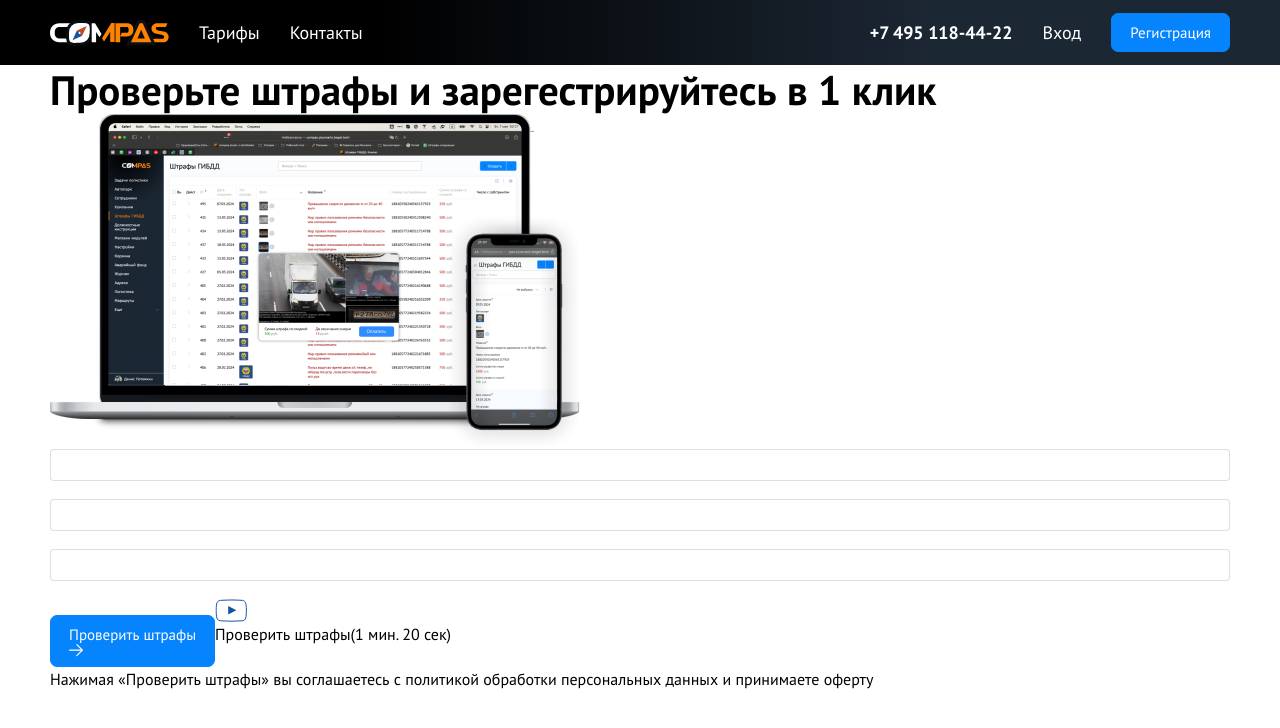
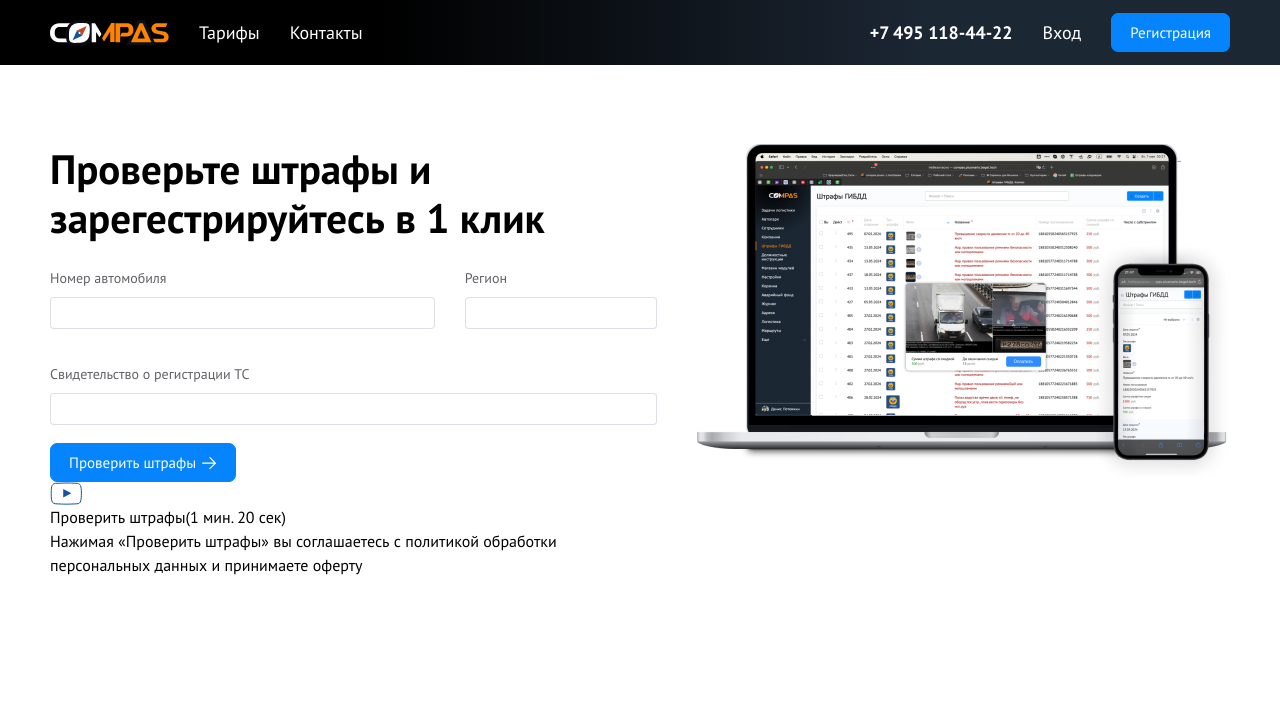
Before and after one commit to dartweider2000/compas-app, a Nuxt app: page / in a window 1280 px wide. Shown: the top 728 px of the page. Built offline with nearby package versions, Linux system fonts and the light colour scheme.

Commit message:
add svg arrow component and continue to do base css structure of form top block

```diff
--- a/components/MainPage/MainPageFormBlock.vue
+++ b/components/MainPage/MainPageFormBlock.vue
@@ -1,6 +1,5 @@
 <script setup lang="ts">
   import macImageSrc from "~/assets/img/mac-iphone-image.png";
-  import arrowImageSrc from "~/assets/img/button-arrow.svg";
   import youtubeImageSrc from "~/assets/img/youtube.svg";
 </script>
 
@@ -20,20 +19,30 @@
           label-position="top"
           @submit.prevent
         >
-          <ElFormItem class="top-block__form-item block-from-item">
+          <ElFormItem
+            class="top-block__form-item block-from-item"
+            label="Номер автомобиля"
+          >
             <ElInput class="top-block__form-item block-input" />
           </ElFormItem>
-          <ElFormItem class="top-block__form-item block-from-item">
+          <ElFormItem
+            class="top-block__form-item block-from-item"
+            label="Регион"
+          >
             <ElInput class="top-block__form-item block-input" />
           </ElFormItem>
-          <ElFormItem class="top-block__form-item block-from-item">
+          <ElFormItem
+            class="top-block__form-item block-from-item"
+            label="Свидетельство о регистрации ТС"
+          >
             <ElInput class="top-block__form-item block-input" />
           </ElFormItem>
         </ElForm>
         <div class="top-block__actions">
           <button class="top-block__light-blue-button btn btn_light-blue">
             <span>Проверить штрафы</span>
-            <img :src="arrowImageSrc" alt="arrow" loading="lazy" />
+            <!-- <img :src="arrowImageSrc" alt="arrow" loading="lazy" /> -->
+            <SvgArrow />
           </button>
           <button class="top-block__youtube-button btn btn_youtube">
             <img :src="youtubeImageSrc" alt="youtube" loading="lazy" />
@@ -54,27 +63,46 @@
   .top-block {
     // .top-block__container
     &__container {
+      @apply grid grid-rows-[auto,auto] grid-cols-[1fr,auto] gap-x-[40px] gap-y-[25px];
     }
     // .top-block__title
     &__title {
     }
     // .top-block__image
     &__image {
+      @apply row-span-2;
     }
     // .top-block__form-wrapper
     &__form-wrapper {
     }
     // .top-block__form
     &__form {
+      @apply grid grid-rows-[auto,auto] grid-cols-[2fr,1fr] gap-x-[30px] gap-y-[16px];
     }
     // .top-block__form-item
     &__form-item {
+      &:last-child {
+        @apply col-span-2;
+      }
     }
     // .top-block__actions
     &__actions {
     }
     // .top-block__light-blue-button
     &__light-blue-button {
+      @apply flex gap-[6px] items-center;
+
+      @media (hover: hover) {
+        &:hover {
+          :deep(.path) {
+            @apply fill-[--light-blue];
+          }
+        }
+      }
+
+      & svg {
+        @apply mt-[2px];
+      }
     }
     // .top-block__youtube-button
     &__youtube-button {
--- /dev/null
+++ b/components/Svg/SvgArrow.vue
@@ -0,0 +1,25 @@
+<script setup lang="ts"></script>
+
+<template>
+  <svg
+    width="15"
+    height="13"
+    viewBox="0 0 15 13"
+    fill="none"
+    xmlns="http://www.w3.org/2000/svg"
+  >
+    <path
+      fill-rule="evenodd"
+      clip-rule="evenodd"
+      d="M11.9226 6.67278L0.570412 6.66773C0.257929 6.66759 0.00472069 6.41416 0.00485992 6.10168L0.00487518 6.09709C0.00757599 5.781 0.26404 5.52588 0.580147 5.52485L11.9083 5.48784L7.46464 1.01635C7.23486 0.785138 7.23115 0.412947 7.45628 0.177198C7.67473 -0.051569 8.03728 -0.0599298 8.26604 0.158525C8.26915 0.161493 8.27222 0.164496 8.27526 0.167534L13.8712 5.75744C14.0666 5.9526 14.0668 6.26918 13.8716 6.46455L13.87 6.4662L8.18914 12.1003C7.95859 12.329 7.58633 12.3275 7.35767 12.0969C7.35452 12.0937 7.3514 12.0905 7.34832 12.0873C7.11811 11.8443 7.12347 11.4621 7.36039 11.2257L11.9226 6.67278Z"
+      fill="white"
+      class="path"
+    />
+  </svg>
+</template>
+
+<style scoped lang="scss">
+  .path {
+    transition: var(--trans);
+  }
+</style>
--- a/pages/index.vue
+++ b/pages/index.vue
@@ -10,6 +10,7 @@
   .main-page {
     // .main-page__form-block
     &__form-block {
+      @apply mt-[79px];
     }
   }
 </style>
```
